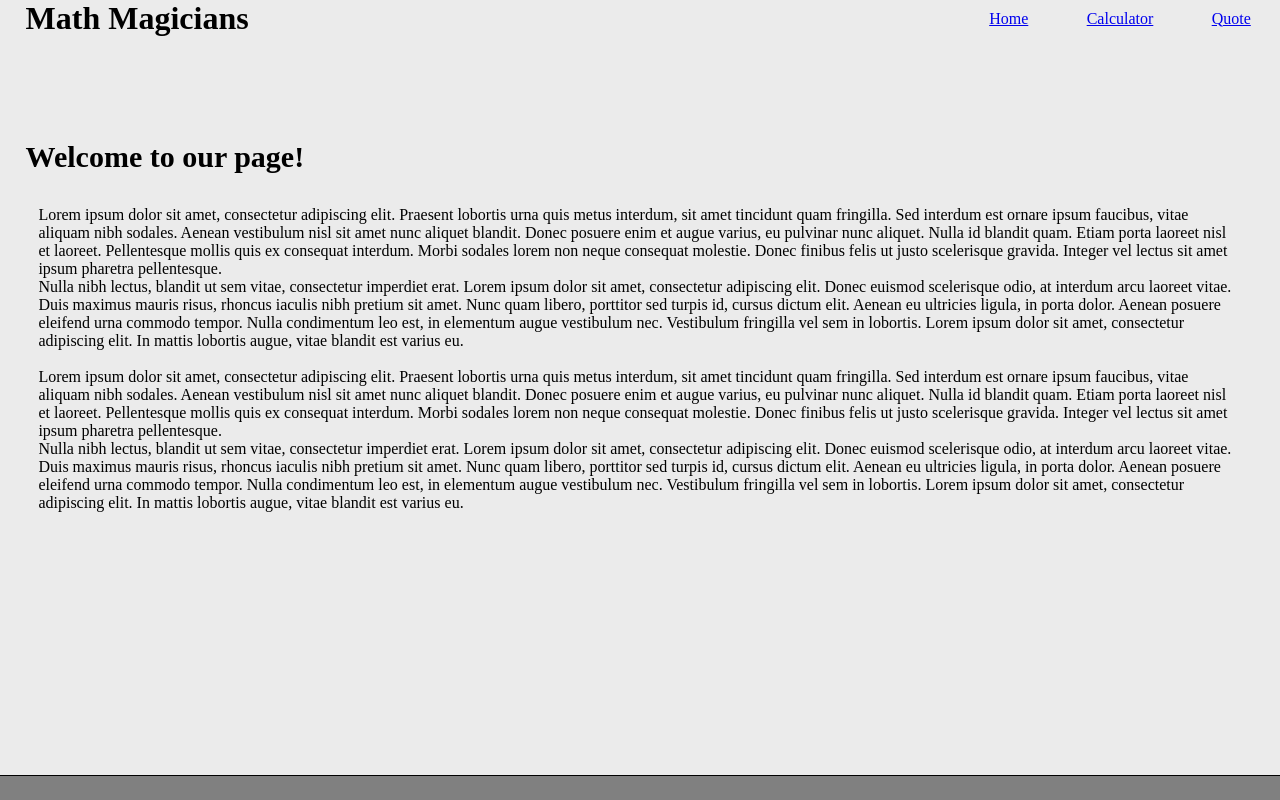
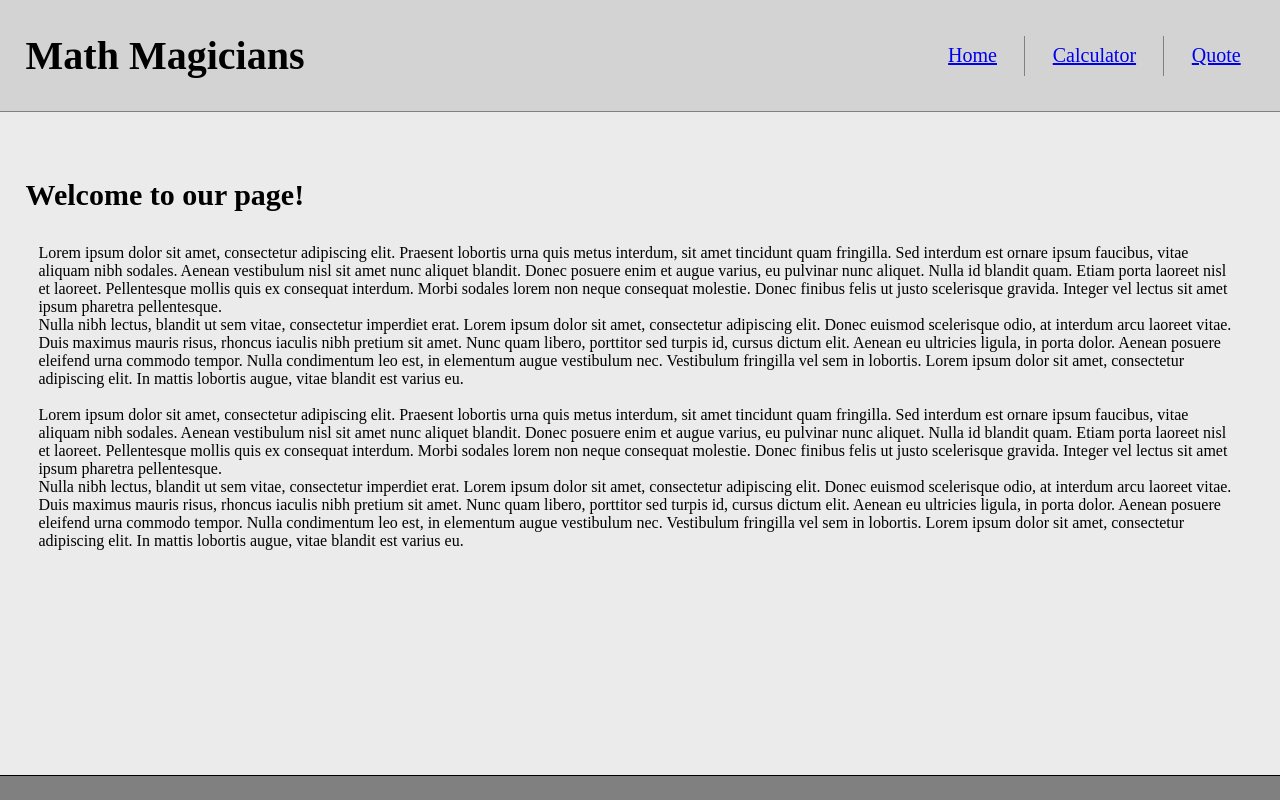
Before and after one commit to lucas-crodrigues/mathmagicians, a React (Create React App) app: page / in a window 1280 px wide. Built offline with nearby package versions, Linux system fonts and the light colour scheme.

Commit message:
Update header styling

```diff
--- a/src/components/Header.js
+++ b/src/components/Header.js
@@ -6,11 +6,14 @@ const Header = () => (
       display: 'flex',
       alignItems: 'center',
       justifyContent: 'space-between',
+      padding: '4vh 2vw',
+      backgroundColor: 'lightgray',
+      borderBottom: '1px solid gray',
     }}
   >
     <h1
       style={{
-        marginLeft: '2vw',
+        fontSize: '40px',
       }}
     >
       Math Magicians
@@ -26,20 +29,35 @@ const Header = () => (
       <nav
         style={{
           cursor: 'pointer',
+          fontSize: '20px',
         }}
       >
         <Link to="/">Home</Link>
       </nav>
+      <div
+        style={{
+          borderLeft: '1px solid gray',
+          height: '5vh',
+        }}
+      />
       <nav
         style={{
           cursor: 'pointer',
+          fontSize: '20px',
         }}
       >
         <Link to="/calculator">Calculator</Link>
       </nav>
+      <div
+        style={{
+          borderLeft: '1px solid gray',
+          height: '5vh',
+        }}
+      />
       <nav
         style={{
           cursor: 'pointer',
+          fontSize: '20px',
         }}
       >
         <Link to="/quote">Quote</Link>
```
